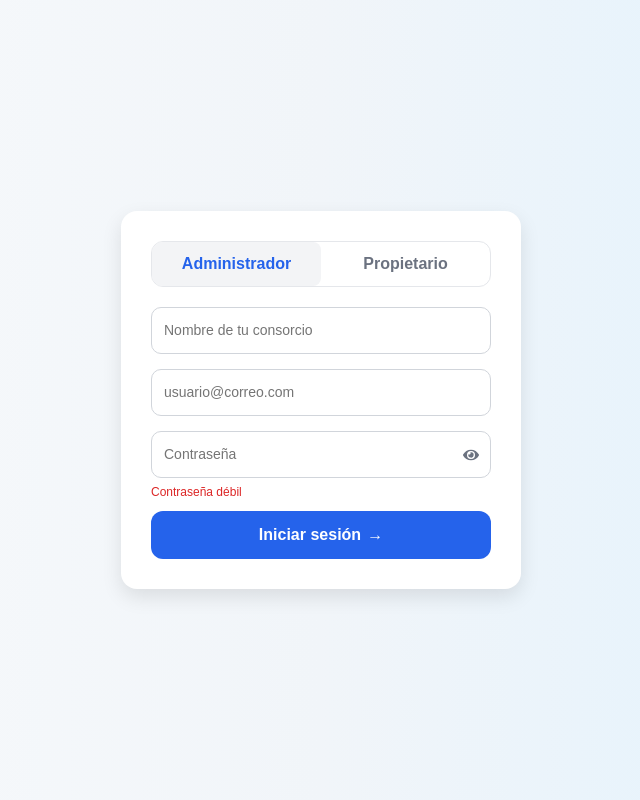
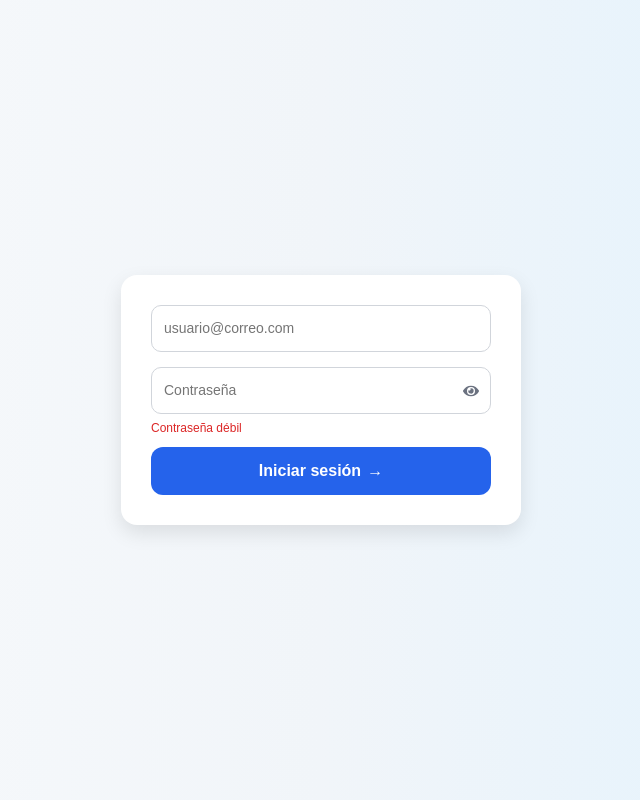
Before and after one commit to DanieLovera/GestionDeProyectosI, a React (Vite) app in the folder frontend/: page /login in a window 1280 px wide. Shown: the whole page, without its empty margins (319-959 px from the left). Built offline with nearby package versions, Linux system fonts and the light colour scheme; no server answers.

Commit message:
login have only email and password fields

```diff
--- a/frontend/src/pages/Login.jsx
+++ b/frontend/src/pages/Login.jsx
@@ -2,16 +2,13 @@ import { useState } from "react";
 import { useNavigate } from "react-router-dom";
 import paths from "../constants/paths";
 import { FaEye, FaEyeSlash } from "react-icons/fa";
-import { FcGoogle } from "react-icons/fc";
 import "./Login.css";
 import { apiPost } from "../apis/client";
 
 export default function Login() {
-  const [role, setRole] = useState("Administrador");
   const [email, setEmail] = useState("");
   const [password, setPassword] = useState("");
   const [showPassword, setShowPassword] = useState(false);
-  const [consortium, setConsortium] = useState("");
   const API_URL = import.meta.env.VITE_API_URL;
   const navigate = useNavigate();
 
@@ -21,7 +18,6 @@ const handleSubmit = async (e) => {
       const response = await apiPost("/users/login", {
         email,
         password,
-      consortium,
       });
 
       localStorage.setItem("token", response.accessToken);
@@ -35,35 +31,19 @@ const handleSubmit = async (e) => {
     }
   };
 
-
   return (
     <div className="login-container">
       <div className="login-card">
-        {/* Tabs */}
-        <div className="login-tabs">
-          <button
-            className={role === "Administrador" ? "active" : ""}
-            onClick={() => setRole("Administrador")}
-          >
-            Administrador
-          </button>
-          <button
-            className={role === "Propietario" ? "active" : ""}
-            onClick={() => setRole("Propietario")}
-          >
-            Propietario
-          </button>
-        </div>
-
         <form onSubmit={handleSubmit} className="login-form">
-          {/* Consorcio */}
-          <div className="form-group">
-            <input type="text" value={consortium} onChange={(e) => setConsortium(e.target.value)} placeholder="Nombre de tu consorcio" required />
-          </div>
-
           {/* Email */}
           <div className="form-group">
-            <input type="email" value={email} onChange={(e) => setEmail(e.target.value)} placeholder="usuario@correo.com" required />
+            <input
+              type="email"
+              value={email}
+              onChange={(e) => setEmail(e.target.value)}
+              placeholder="usuario@correo.com"
+              required
+            />
           </div>
 
           {/* Password */}
@@ -83,7 +63,7 @@ const handleSubmit = async (e) => {
             </span>
           </div>
 
-          {/* Error mensaje (simulación) */}
+          {/* Mensaje de error (si querés mantenerlo visualmente) */}
           <p className="error-text">Contraseña débil</p>
 
           {/* Botón */}
@@ -91,7 +71,6 @@ const handleSubmit = async (e) => {
             Iniciar sesión <span className="arrow">→</span>
           </button>
         </form>
-
       </div>
     </div>
   );
```
Lines whose indentation alone changed are shown as unchanged.
